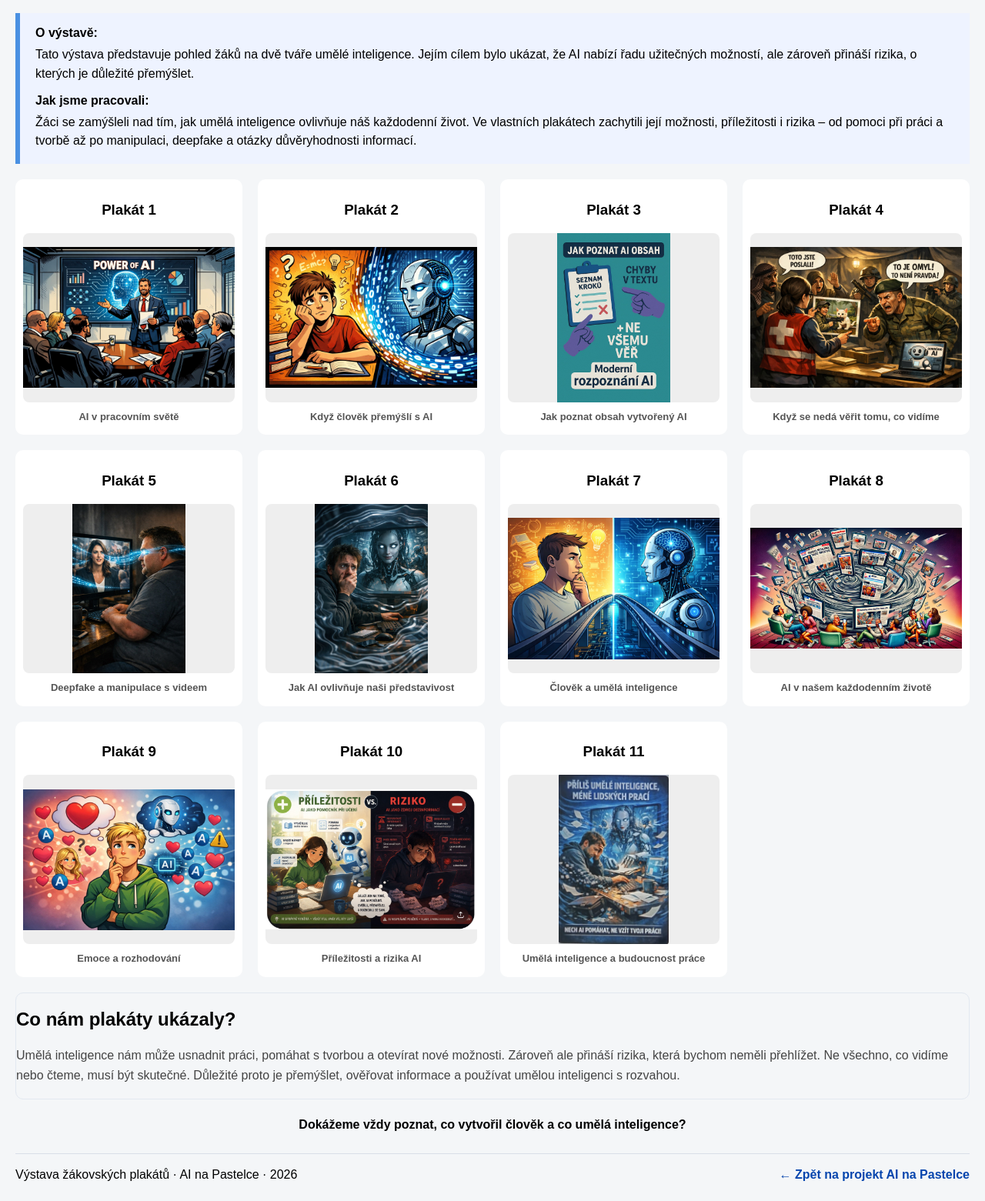
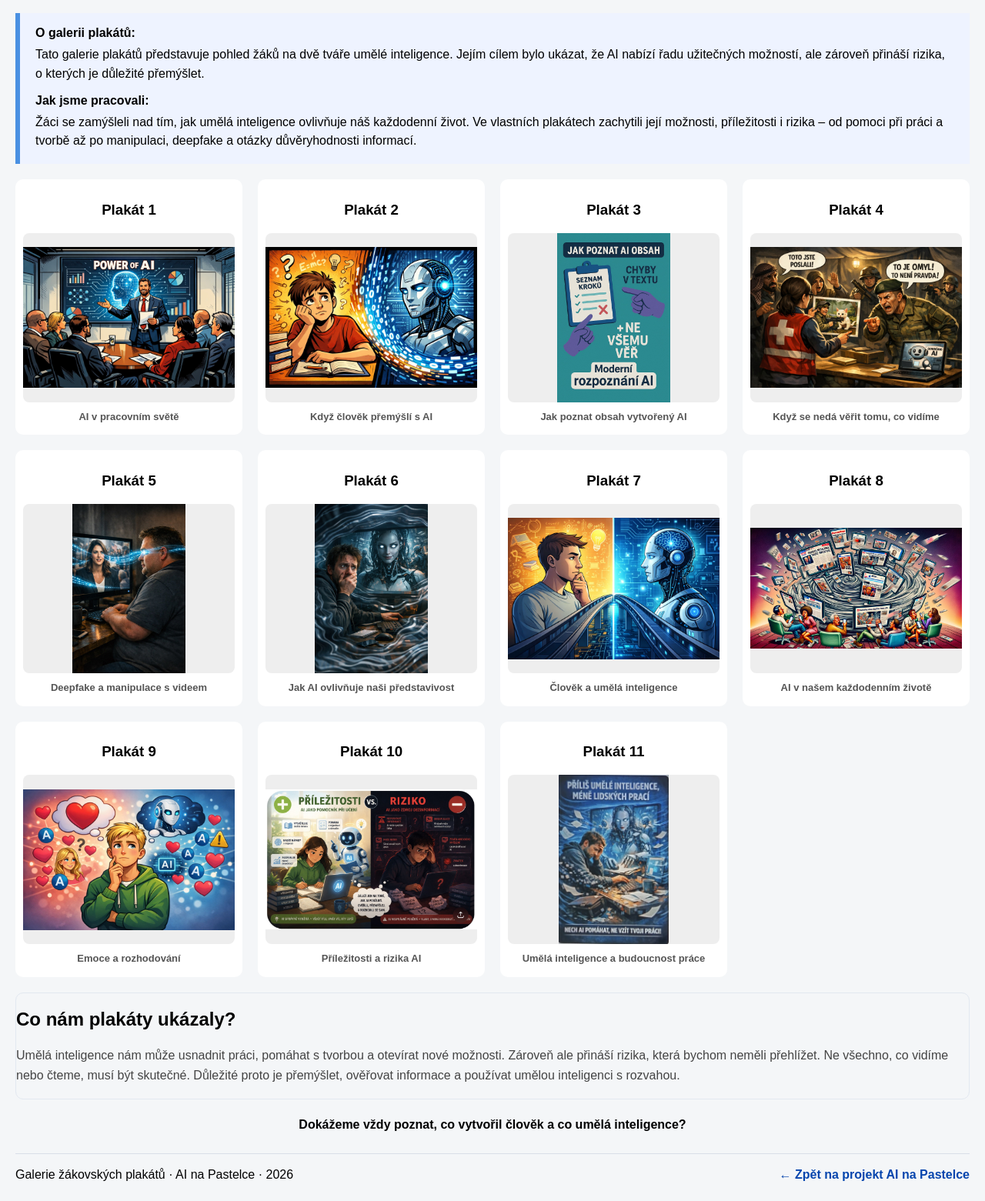
Before and after one commit to zspastelka/Dve-tvare-umele-inteligence, a plain HTML site: page index.html in a window 1280 px wide. Shown: the part 99-1660 px from the top of the page at 77% size. Drawn offline with Linux system fonts and the light colour scheme.

Commit message:
Nahrazení označení výstava výrazem galerie plakátů

```diff
--- a/index.html
+++ b/index.html
@@ -3,7 +3,7 @@
 <head>
 <meta charset="UTF-8">
 <meta name="viewport" content="width=device-width, initial-scale=1.0">
-<meta name="description" content="Dvě tváře umělé inteligence – výstava plakátů žáků o příležitostech a rizicích umělé inteligence.">
+<meta name="description" content="Dvě tváře umělé inteligence – galerie plakátů žáků o příležitostech a rizicích umělé inteligence.">
 <title>Dvě tváře umělé inteligence | AI na Pastelce</title>
 <style>
 *{box-sizing:border-box}
@@ -62,9 +62,9 @@ body{font-family:Arial,sans-serif;background:#f4f6f8;margin:0;padding:20px}
     <div class="header-right"><img src="logo-zs-pastelka.png" alt="ZŠ a MŠ Pastelka"></div>
   </div>
 
-  <section id="method" aria-label="O výstavě a způsobu práce">
-    <b>O výstavě:</b>
-    <p>Tato výstava představuje pohled žáků na dvě tváře umělé inteligence. Jejím cílem bylo ukázat, že AI nabízí řadu užitečných možností, ale zároveň přináší rizika, o kterých je důležité přemýšlet.</p>
+  <section id="method" aria-label="O galerii plakátů a způsobu práce">
+    <b>O galerii plakátů:</b>
+    <p>Tato galerie plakátů představuje pohled žáků na dvě tváře umělé inteligence. Jejím cílem bylo ukázat, že AI nabízí řadu užitečných možností, ale zároveň přináší rizika, o kterých je důležité přemýšlet.</p>
     <b class="method-label">Jak jsme pracovali:</b>
     <p>Žáci se zamýšleli nad tím, jak umělá inteligence ovlivňuje náš každodenní život. Ve vlastních plakátech zachytili její možnosti, příležitosti i rizika – od pomoci při práci a tvorbě až po manipulaci, deepfake a otázky důvěryhodnosti informací.</p>
   </section>
@@ -91,7 +91,7 @@ body{font-family:Arial,sans-serif;background:#f4f6f8;margin:0;padding:20px}
   <p class="closing">Dokážeme vždy poznat, co vytvořil člověk a co umělá inteligence?</p>
 
   <footer class="footer">
-    <span>Výstava žákovských plakátů · AI na Pastelce · 2026</span>
+    <span>Galerie žákovských plakátů · AI na Pastelce · 2026</span>
     <a href="https://zspastelka.github.io/ai-na-pastelce/">← Zpět na projekt AI na Pastelce</a>
   </footer>
 </div>
```
